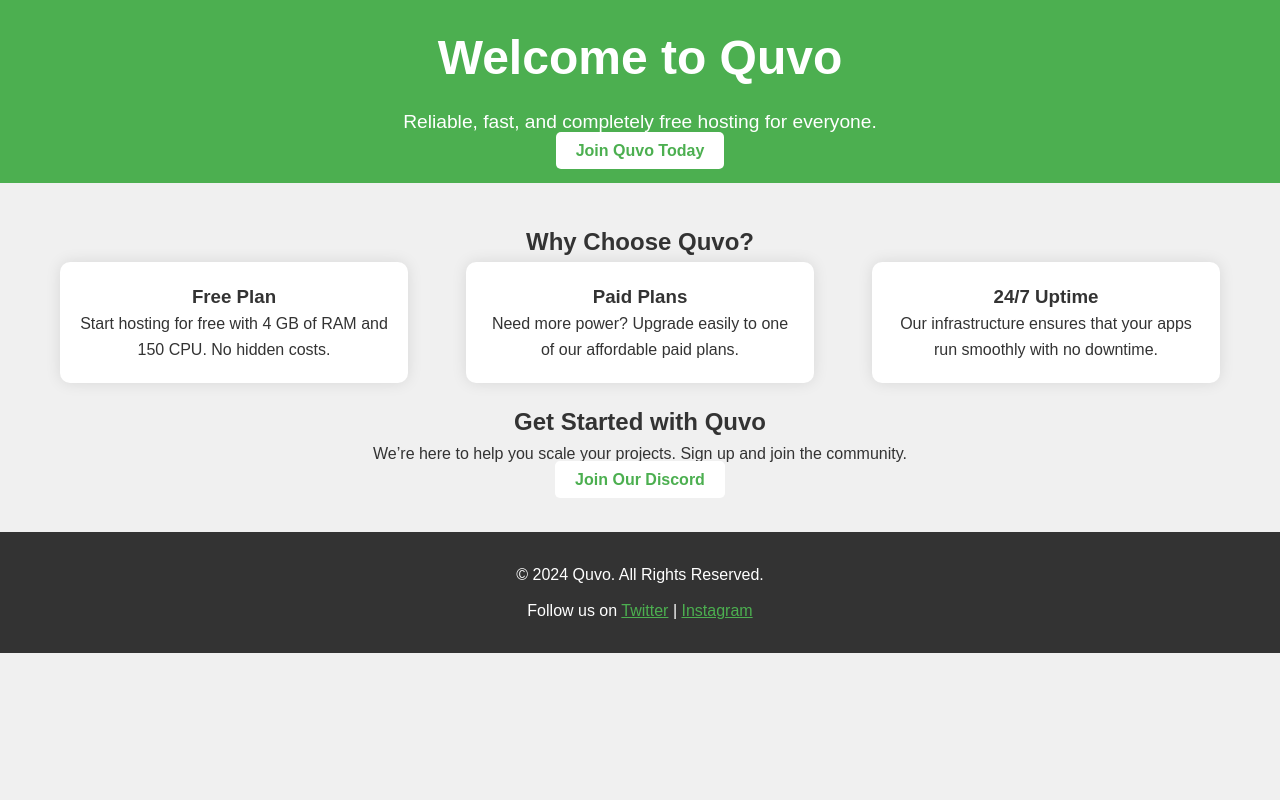
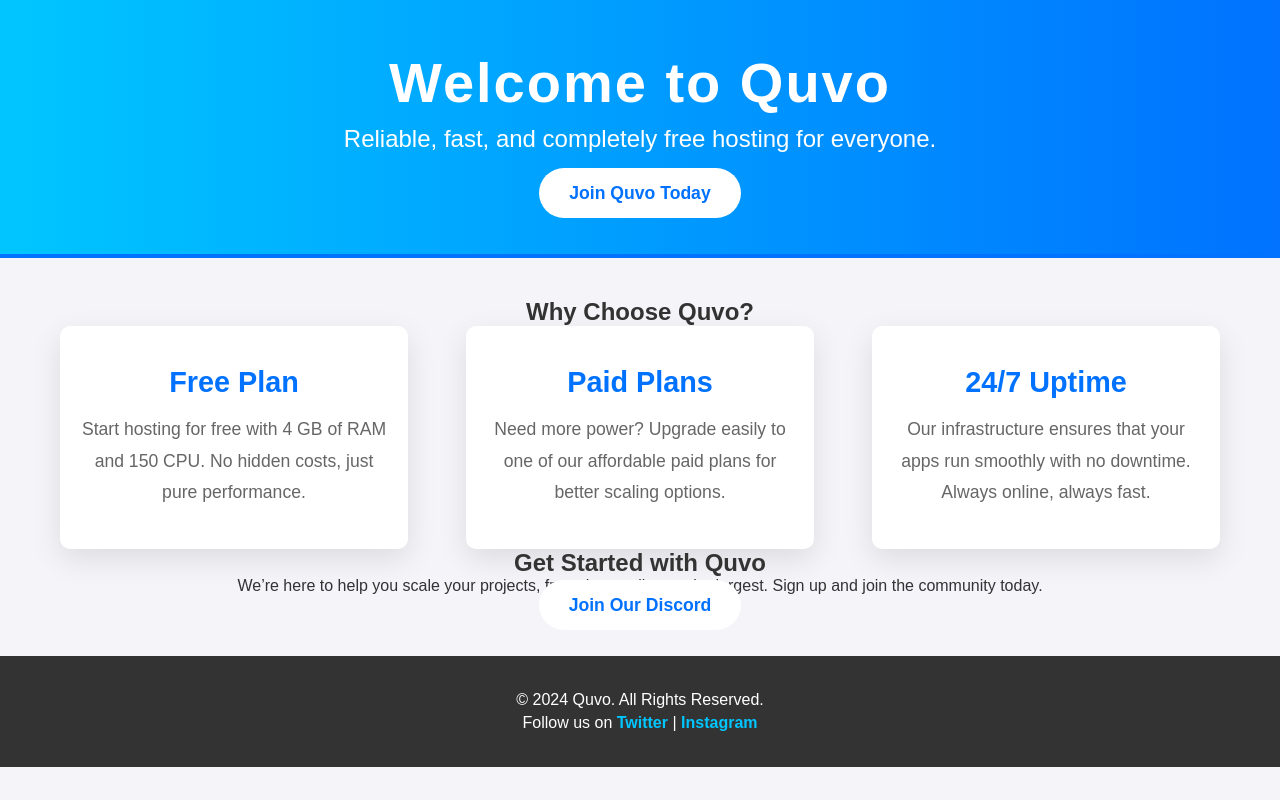
Before and after one commit to rizzlerxd/L4G, a plain HTML site: page index.html in a window 1280 px wide. Drawn offline with Linux system fonts and the light colour scheme.

Commit message:
Update index.html

```diff
--- a/index.html
+++ b/index.html
@@ -10,49 +10,54 @@
             margin: 0;
             padding: 0;
             box-sizing: border-box;
+            scroll-behavior: smooth;
         }
 
         body {
-            font-family: Arial, sans-serif;
-            line-height: 1.6;
-            background-color: #f0f0f0;
+            font-family: 'Poppins', sans-serif;
+            background-color: #f4f4f9;
             color: #333;
         }
 
         header {
-            background-color: #4CAF50;
+            background: linear-gradient(to right, #00c6ff, #0072ff);
             color: #fff;
-            padding: 20px;
+            padding: 50px 20px;
             text-align: center;
+            border-bottom: 4px solid #0072ff;
         }
 
         header h1 {
+            font-size: 3.5rem;
+            font-weight: 700;
             margin-bottom: 10px;
-            font-size: 3rem;
+            letter-spacing: 2px;
         }
 
         header p {
-            font-size: 1.2rem;
+            font-size: 1.5rem;
+            margin-bottom: 30px;
         }
 
         .btn {
             background-color: #fff;
-            color: #4CAF50;
-            padding: 10px 20px;
+            color: #0072ff;
+            padding: 15px 30px;
+            border-radius: 50px;
+            font-size: 1.1rem;
+            font-weight: bold;
             text-decoration: none;
-            border-radius: 5px;
-            font-weight: bold;
-            transition: background-color 0.3s ease-in-out;
+            transition: background-color 0.4s ease;
         }
 
         .btn:hover {
-            background-color: #ddd;
+            background-color: #f0f0f0;
         }
 
         .container {
             max-width: 1200px;
-            margin: 20px auto;
-            padding: 20px;
+            margin: 40px auto;
+            padding: 0 20px;
             text-align: center;
         }
 
@@ -60,26 +65,56 @@
             display: flex;
             justify-content: space-between;
             flex-wrap: wrap;
+            gap: 20px;
         }
 
         .feature-box {
             flex-basis: 30%;
             background-color: #fff;
             border-radius: 10px;
-            padding: 20px;
-            margin-bottom: 20px;
-            box-shadow: 0 0 15px rgba(0,0,0,0.1);
+            padding: 40px 20px;
+            box-shadow: 0 10px 30px rgba(0,0,0,0.1);
+            transition: transform 0.3s ease;
+        }
+
+        .feature-box:hover {
+            transform: translateY(-10px);
+        }
+
+        .feature-box h3 {
+            font-size: 1.8rem;
+            margin-bottom: 15px;
+            color: #0072ff;
+        }
+
+        .feature-box p {
+            font-size: 1.1rem;
+            line-height: 1.8;
+            color: #666;
         }
 
         footer {
             background-color: #333;
             color: #fff;
             text-align: center;
-            padding: 20px;
+            padding: 30px 20px;
+            margin-top: 40px;
         }
 
         footer p {
-            margin: 10px 0;
+            font-size: 1rem;
+            margin: 5px 0;
+        }
+
+        footer a {
+            color: #00c6ff;
+            text-decoration: none;
+            font-weight: bold;
+            transition: color 0.3s ease;
+        }
+
+        footer a:hover {
+            color: #0072ff;
         }
 
         @media (max-width: 768px) {
@@ -90,7 +125,13 @@
             header h1 {
                 font-size: 2.2rem;
             }
+
+            .btn {
+                padding: 10px 20px;
+                font-size: 1rem;
+            }
         }
+
     </style>
 </head>
 <body>
@@ -106,26 +147,26 @@
         <div class="features">
             <div class="feature-box">
                 <h3>Free Plan</h3>
-                <p>Start hosting for free with 4 GB of RAM and 150 CPU. No hidden costs.</p>
+                <p>Start hosting for free with 4 GB of RAM and 150 CPU. No hidden costs, just pure performance.</p>
             </div>
             <div class="feature-box">
                 <h3>Paid Plans</h3>
-                <p>Need more power? Upgrade easily to one of our affordable paid plans.</p>
+                <p>Need more power? Upgrade easily to one of our affordable paid plans for better scaling options.</p>
             </div>
             <div class="feature-box">
                 <h3>24/7 Uptime</h3>
-                <p>Our infrastructure ensures that your apps run smoothly with no downtime.</p>
+                <p>Our infrastructure ensures that your apps run smoothly with no downtime. Always online, always fast.</p>
             </div>
         </div>
 
         <h2>Get Started with Quvo</h2>
-        <p>We’re here to help you scale your projects. Sign up and join the community.</p>
+        <p>We’re here to help you scale your projects, from the smallest to the largest. Sign up and join the community today.</p>
         <a href="https://discord.gg/qkD24akSvJ" class="btn">Join Our Discord</a>
     </div>
 
     <footer>
         <p>&copy; 2024 Quvo. All Rights Reserved.</p>
-        <p>Follow us on <a href="#" style="color: #4CAF50;">Twitter</a> | <a href="#" style="color: #4CAF50;">Instagram</a></p>
+        <p>Follow us on <a href="#">Twitter</a> | <a href="#">Instagram</a></p>
     </footer>
 
 </body>
```
